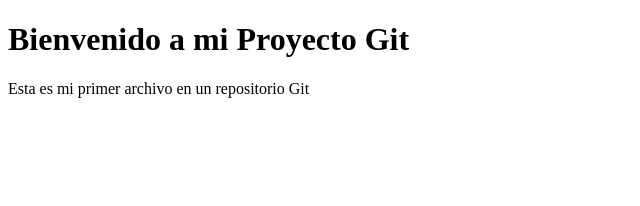
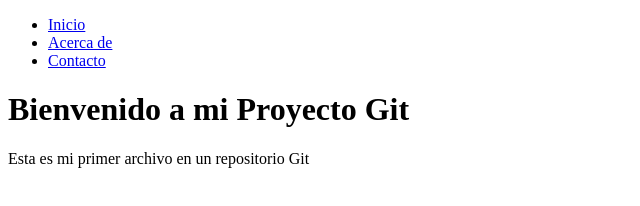
Before and after one commit to bragranav/prueba_git, a plain HTML site: page index.html in a window 1280 px wide. Shown: the whole page, without its empty margins (0-640 px from the left). Drawn offline with Linux system fonts and the light colour scheme.

Commit message:
Añadir barra de navegación

```diff
--- a/index.html
+++ b/index.html
@@ -6,6 +6,13 @@
     <title>Mi Proyecto Git</title>
 </head>
 <body>
+<nav>
+    <ul>
+        <li><a href="#home">Inicio</a></li>
+        <li><a href="#about">Acerca de</a></li>
+        <li><a href="#contact">Contacto</a></li>
+    </ul>
+</nav>
 <h1>Bienvenido a mi Proyecto Git</h1>
 <p>Esta es mi primer archivo en un repositorio Git</p>
 </body>
```
